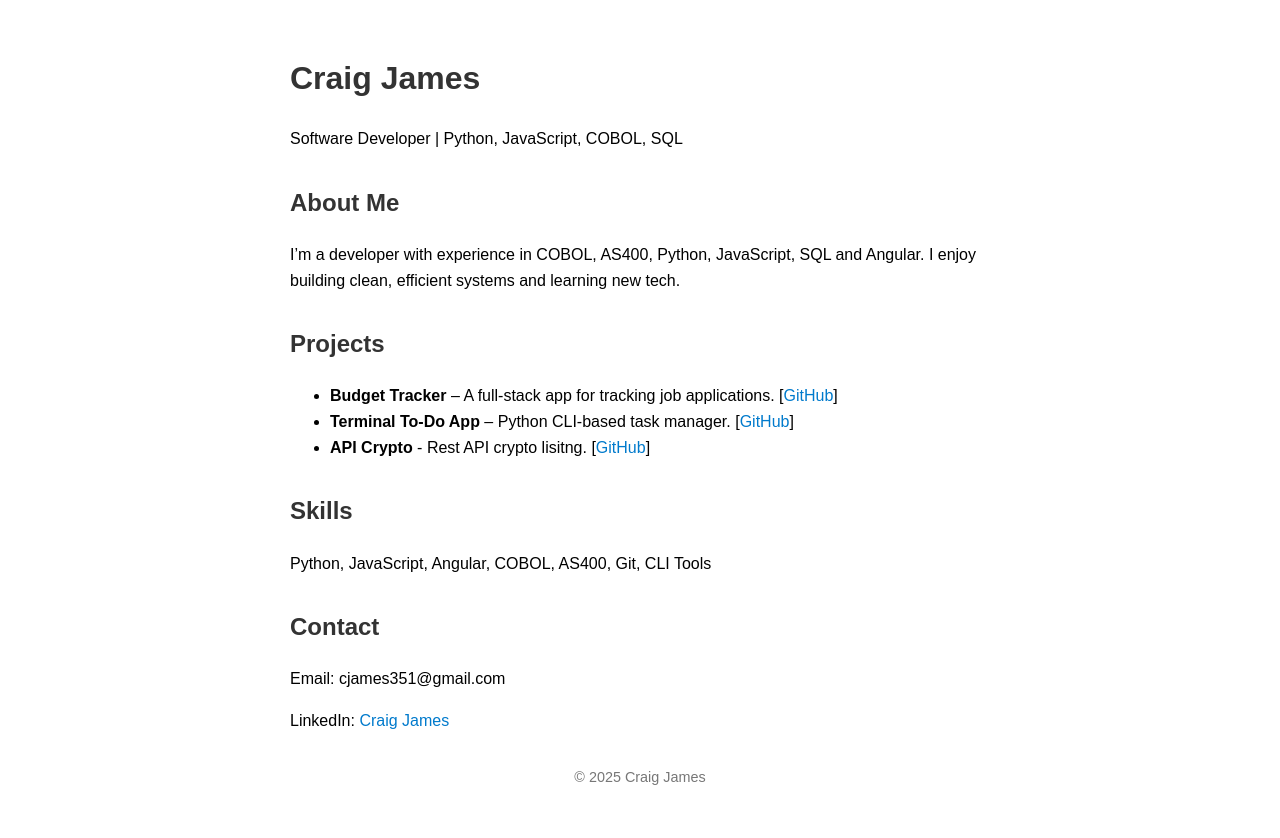
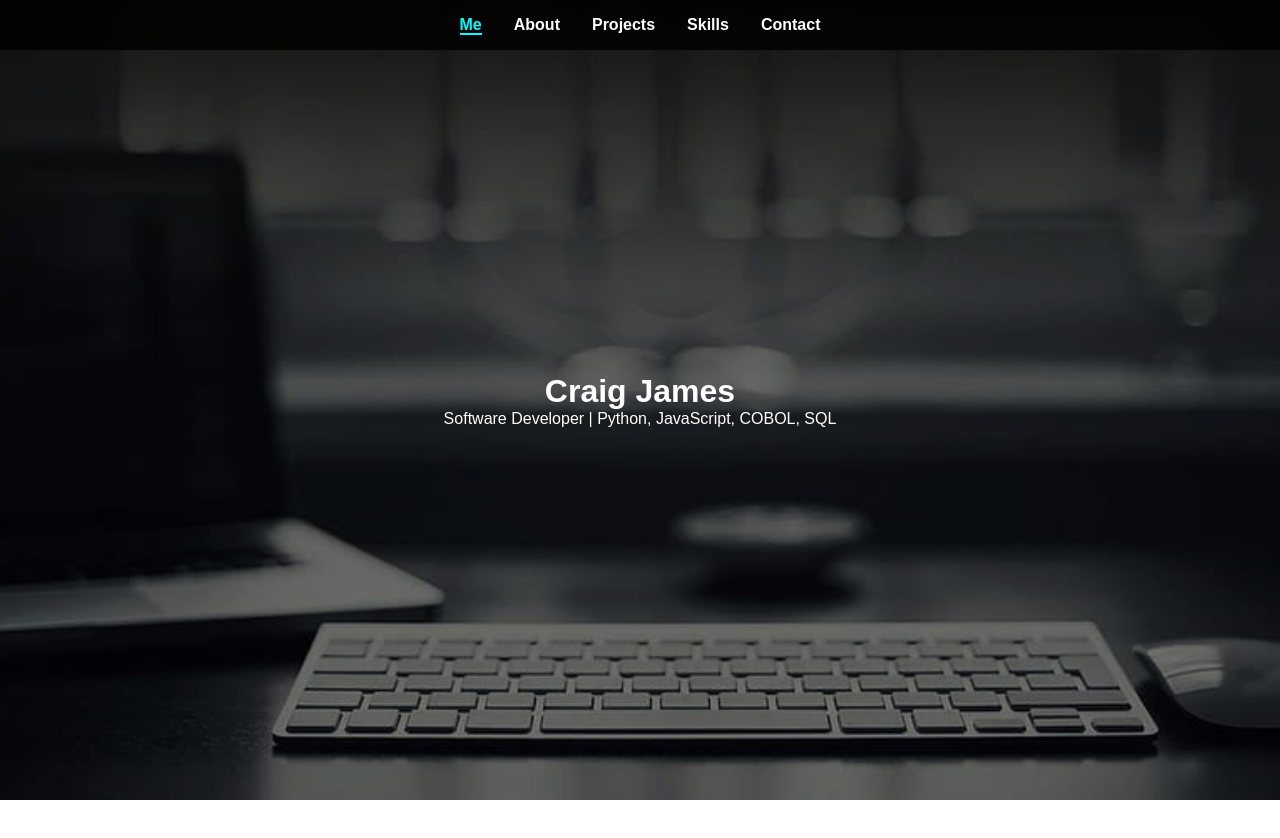
Before and after one commit to cj738/cj738.github.io, a plain HTML site: page portfolio/index.html in a window 1280 px wide. After the commit the page ends 800 px from the top, so only its background shows below. Drawn offline with Linux system fonts and the light colour scheme.

Commit message:
add background image, set vh to 100 for each section, add nav bar

```diff
--- a/portfolio/index.html
+++ b/portfolio/index.html
@@ -2,12 +2,22 @@
 <html lang="en">
   <head>
     <meta charset="UTF-8" />
-  <meta name="viewport" content="width=device-width, initial-scale=1.0"/>
+    <meta name="viewport" content="width=device-width, initial-scale=1.0" />
     <title>Craig James | Developer</title>
     <link rel="stylesheet" href="./styles.css" />
   </head>
   <body>
-  <header>
+    <nav>
+      <ul>
+        <li><a href="#me">Me</a></li>
+        <li><a href="#about">About</a></li>
+        <li><a href="#projects">Projects</a></li>
+        <li><a href="#skills">Skills</a></li>
+        <li><a href="#contact">Contact</a></li>
+      </ul>
+    </nav>
+
+    <header id="me">
       <h1>Craig James</h1>
       <p>Software Developer | Python, JavaScript, COBOL, SQL</p>
     </header>
@@ -15,8 +25,9 @@
     <section id="about">
       <h2>About Me</h2>
       <p>
-        I’m a developer with experience in COBOL, AS400, Python, JavaScript, SQL and Angular.
-        I enjoy building clean, efficient systems and learning new tech.
+        I’m a developer with experience in COBOL, AS400, Python, JavaScript, SQL
+        and Angular. I enjoy building clean, efficient systems and learning new
+        tech.
       </p>
     </section>
 
@@ -24,13 +35,17 @@
       <h2>Projects</h2>
       <ul>
         <li>
-        <strong>Budget Tracker</strong> – A full-stack app for tracking job applications. [<a href="#">GitHub</a>]
+          <strong>Budget Tracker</strong> – A full-stack app for tracking job
+          applications. [<a href="#">GitHub</a>]
         </li>
         <li>
-        <strong>Terminal To-Do App</strong> – Python CLI-based task manager. [<a href="#">GitHub</a>]
+          <strong>Terminal To-Do App</strong> – Python CLI-based task manager.
+          [<a href="#">GitHub</a>]
         </li>
         <li>
-        <strong>API Crypto</strong> - Rest API crypto lisitng. [<a href="#">GitHub</a>]
+          <strong>API Crypto</strong> - Rest API crypto lisitng. [<a href="#"
+            >GitHub</a
+          >]
         </li>
       </ul>
     </section>
@@ -45,9 +60,35 @@
       <p>Email: cjames351@gmail.com</p>
       <p>LinkedIn: <a href="#">Craig James</a></p>
     </section>
-
     <footer>
       <p>© 2025 Craig James</p>
     </footer>
+
+    <script>
+      const sections = document.querySelectorAll("section, header, footer");
+      const navLinks = document.querySelectorAll("nav a");
+
+      window.addEventListener("scroll", () => {
+        let current = "";
+
+        sections.forEach((section) => {
+          const sectionTop = section.offsetTop - 100;
+          const sectionHeight = section.clientHeight;
+          if (
+            pageYOffset >= sectionTop &&
+            pageYOffset < sectionTop + sectionHeight
+          ) {
+            current = section.getAttribute("id");
+          }
+        });
+
+        navLinks.forEach((link) => {
+          link.classList.remove("active");
+          if (link.getAttribute("href") === `#${current}`) {
+            link.classList.add("active");
+          }
+        });
+      });
+    </script>
   </body>
 </html>
--- a/portfolio/styles.css
+++ b/portfolio/styles.css
@@ -1,29 +1,83 @@
-body {
-    font-family: sans-serif;
-    max-width: 700px;
-    margin: auto;
-    padding: 2rem;
-    line-height: 1.6;
+/* styles.css */
+
+* {
+  margin: 0;
+  padding: 0;
+  box-sizing: border-box;
 }
 
-  header, section, footer {
-    margin-bottom: 2rem;
+html, body {
+  height: 100%;
+  scroll-behavior: smooth;
+  font-family: Arial, sans-serif;
+  background: url('./assets/desktop-wallpaper-portfolio.jpg') no-repeat center center fixed;
+  background-size: cover;
+  overflow-x: hidden;
+  color: #fff;
 }
 
-  h1, h2 {
-    color: #333;
+/* General section styling */
+section, header {
+  height: 100vh; /* Full viewport height */
+  display: flex;
+  flex-direction: column;
+  justify-content: center;
+  align-items: center;
+  text-align: center;
 }
 
+footer {
+  height: auto; /* or just remove the height rule entirely */
+  padding-top: 2rem;
+  font-size: 0.9rem;
+  opacity: 0.8;
+  text-align: right;
+}
+
+
+/* Links styling */
 a {
-    color: #007acc;
+  color: #00ffff;
   text-decoration: none;
 }
 a:hover {
   text-decoration: underline;
 }
 
-  footer {
-    text-align: center;
-    font-size: 0.9rem;
-    color: #777;
+nav {
+  position: fixed;
+  top: 0;
+  width: 100%;
+  background: rgba(0, 0, 0, 0.8);
+  z-index: 1000;
+  padding: 1rem 0;
+  backdrop-filter: blur(10px);
 }
+
+nav ul {
+  list-style: none;
+  display: flex;
+  justify-content: center;
+  gap: 2rem;
+}
+
+nav a {
+  color: #fff;
+  text-decoration: none;
+  font-weight: bold;
+  transition: color 0.3s ease;
+}
+
+nav a:hover {
+  color: #00ffff;
+}
+
+
+nav a.active {
+  color: #00ffff;
+  border-bottom: 2px solid #00ffff;
+}
+
+section, header {
+  scroll-margin-top: 100px;
+}
```
Also changed, not shown: portfolio/scripts.js (+22 -0 lines), portfolio/assets/desktop-wallpaper-portfolio.jpg (added). Lines whose indentation alone changed are shown as unchanged.
